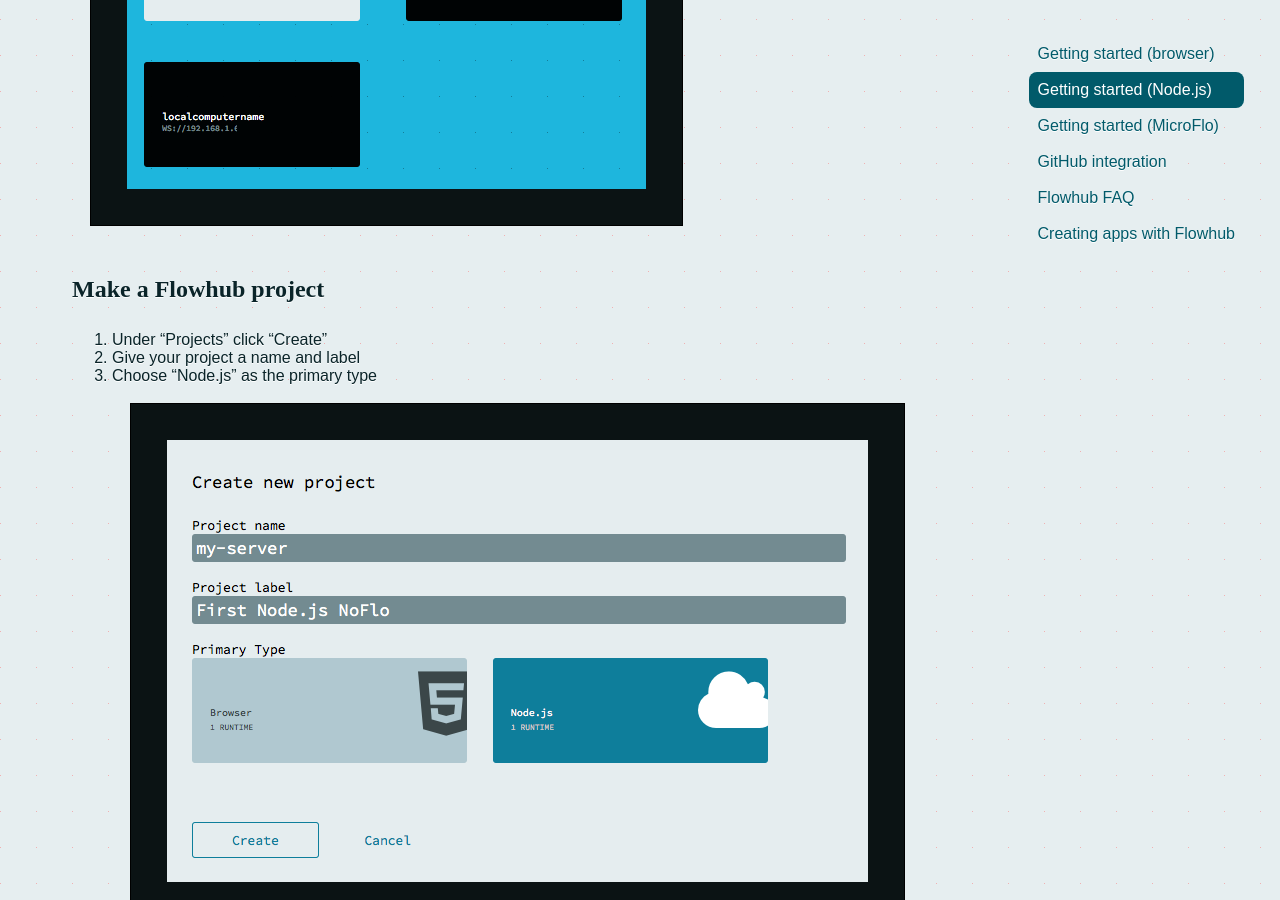
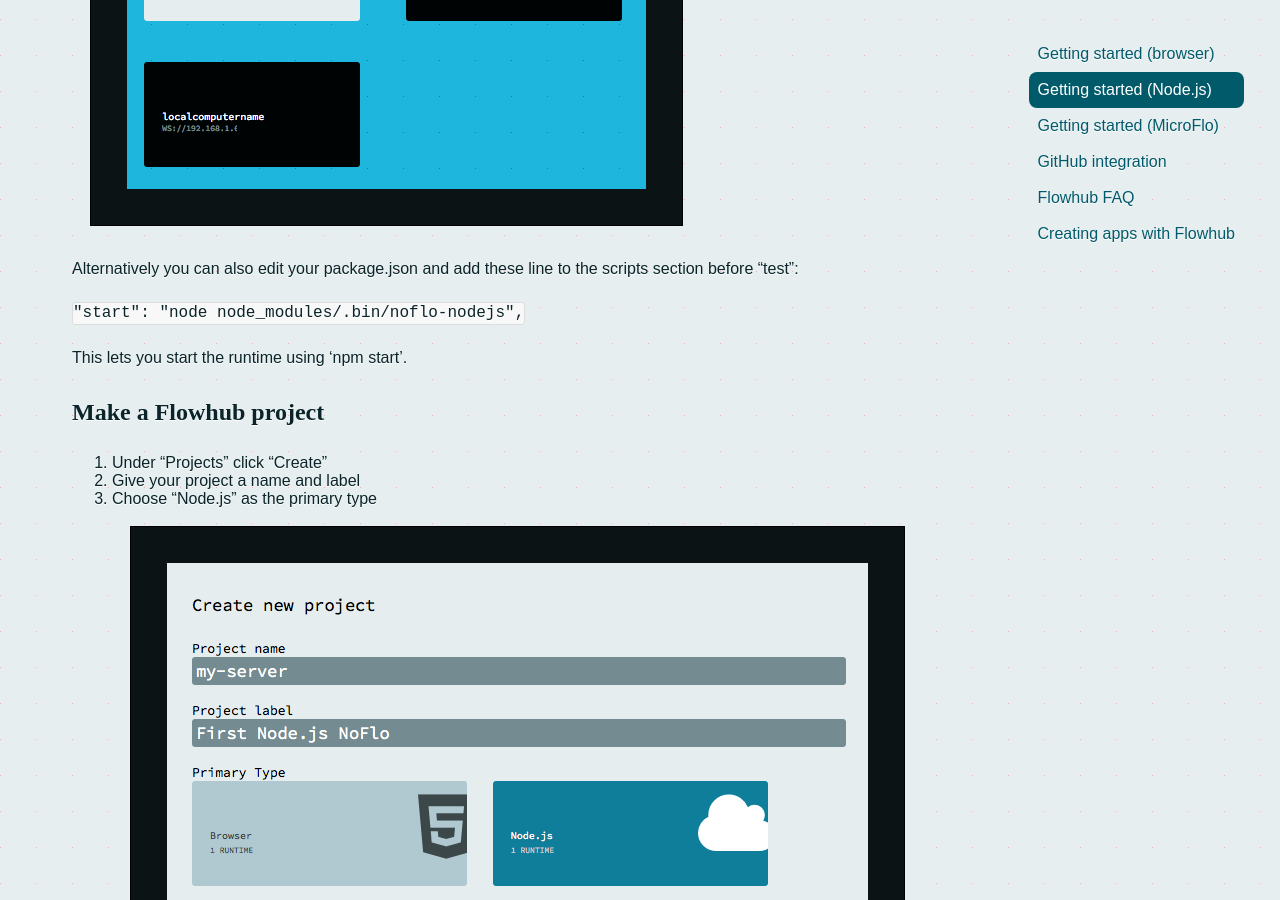
Before and after one commit to flowhub/docs.flowhub.io, a Jekyll site: the page built from _posts/2014-01-20-getting-started-node.md, in a window 1280 px wide and 900 px high, scrolled down 1637 px. Built offline with Jekyll 4.4.1, drawn with Linux system fonts in a browser that asks for light colours.

Commit message:
nodejs: tell how to use 'npm start'
Add a section that tells how to configure the runtime npm to be started without
having to remember the noflo-nodejs command.

```diff
--- a/_posts/2014-01-20-getting-started-node.md
+++ b/_posts/2014-01-20-getting-started-node.md
@@ -55,6 +55,12 @@ This will read the configuration file and register the runtime with Flowhub. Go
 
 ![runtimes list showing local node server](../images/sn01-runtimes.png)
 
+Alternatively you can also edit your package.json and add these line to the scripts section before "test":
+
+    "start": "node node_modules/.bin/noflo-nodejs",
+
+This lets you start the runtime using 'npm start'.
+
 ## Make a Flowhub project
 
 1.  Under "Projects" click "Create"
```
